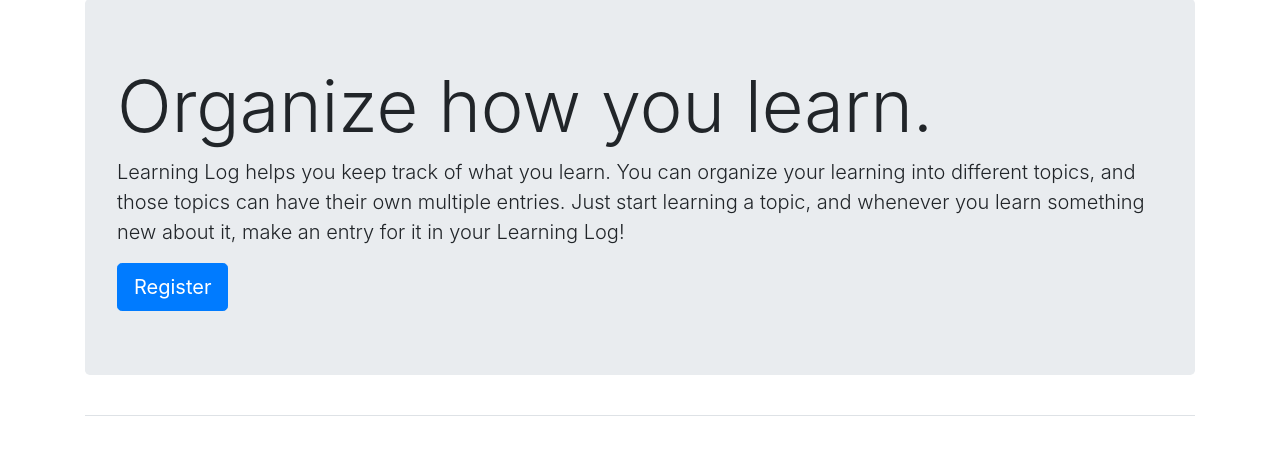
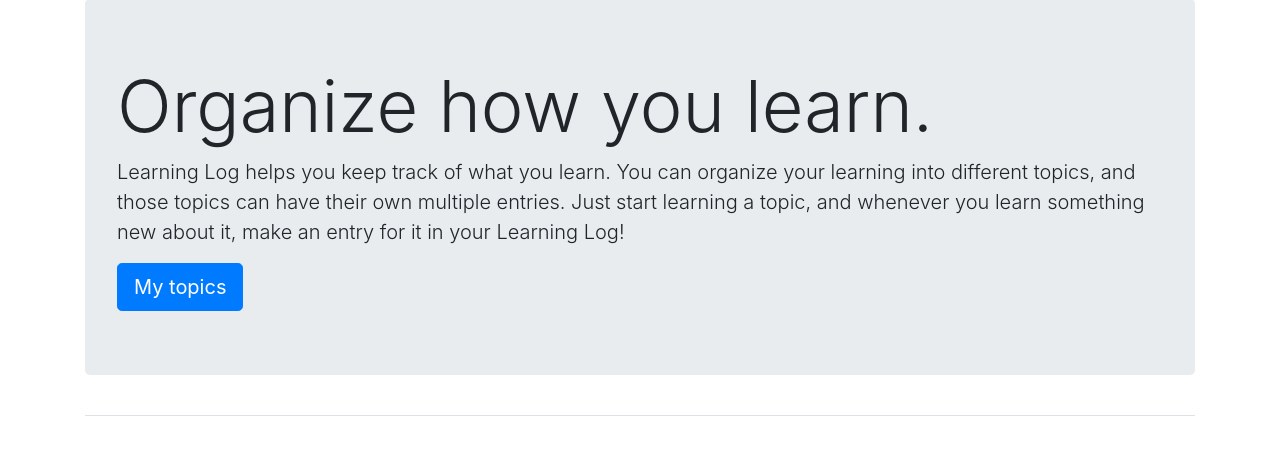
Before and after one commit to dorrabbkhan/learning-log, a Django app: page / in a window 1280 px wide. Shown: the part 83-536 px from the top of the page. Run offline with Django 3.2, Linux system fonts and the light colour scheme; the visitor is signed in with stand-in values (Sample User, id 1); some libraries are stand-ins or nearby versions.

Commit message:
Fixed small homepage issue

```diff
--- a/learning_logs/templates/learning_logs/index.html
+++ b/learning_logs/templates/learning_logs/index.html
@@ -4,7 +4,12 @@
     <div class="jumbotron">
         <h1 class="display-3">Organize how you learn.</h1>
         <p class="lead">Learning Log helps you keep track of what you learn. You can organize your learning into different topics, and those topics can have their own multiple entries. Just start learning a topic, and whenever you learn something new about it, make an entry for it in your Learning Log!</p>
-        <a class="btn btn-lg btn-primary" href="{% url 'users:register' %}"
-        role="button">Register</a>
+        {% if user.is_authenticated %}
+            <a class="btn btn-lg btn-primary" href="{% url 'learning_logs:topics' %}"
+          role="button">My topics</a>
+        {% else %}
+            <a class="btn btn-lg btn-primary" href="{% url 'users:register' %}"
+            role="button">Register</a>
+        {% endif %}
     </div>
 {% endblock page_header %}
```
